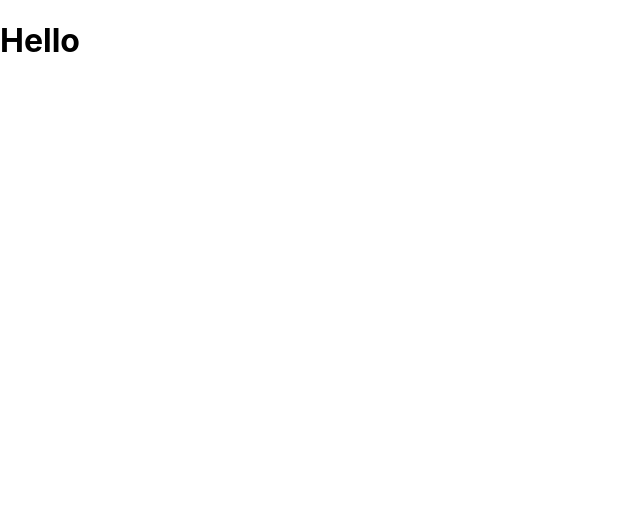
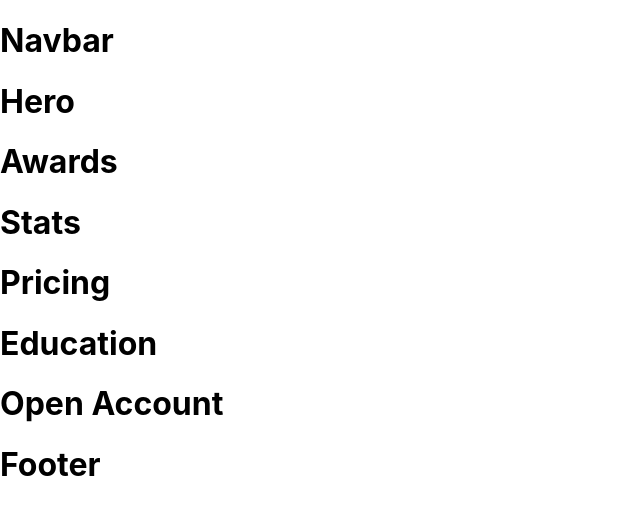
Before and after one commit to Shweta7227/Stock-Trading-webapp, a React app in the folder frontend/: page / in a window 1280 px wide. Shown: the whole page, without its empty margins (0-640 px from the left). Built offline with nearby package versions, Linux system fonts and the light colour scheme.

Commit message:
biolerplate code is added

```diff
--- a/frontend/public/index.html
+++ b/frontend/public/index.html
@@ -4,7 +4,7 @@
     <meta charset="utf-8" />
     <meta name="viewport" content="width=device-width, initial-scale=1" />
     <link rel="manifest" href="%PUBLIC_URL%/manifest.json" />
-    <title>React App</title>
+    <title> App</title>
   </head>
   <body>
     <noscript>You need to enable JavaScript to run this app.</noscript>
--- a/frontend/src/index.js
+++ b/frontend/src/index.js
@@ -1,13 +1,13 @@
 import React from 'react';
 import ReactDOM from 'react-dom/client';
 import './index.css';
-
+import HomePage from './landing_page/home/HomePage';
 
 const root = ReactDOM.createRoot(document.getElementById('root'));
 root.render(
   <React.StrictMode>
     <div>
-      <h1>Hello</h1>
+      <HomePage />
     </div>
   </React.StrictMode>
 );
--- a/frontend/src/landing_page/Footer.js
+++ b/frontend/src/landing_page/Footer.js
@@ -0,0 +1,9 @@
+import React from 'react';
+
+function Footer() {
+    return (
+        <h1>Footer</h1>
+     );
+}
+
+export default Footer;
--- /dev/null
+++ b/frontend/src/landing_page/Navbar.js
@@ -0,0 +1,9 @@
+import React from 'react';
+
+function Navbar() {
+    return (
+    <h1>Navbar</h1>
+    );
+}
+
+export default Navbar;
--- a/frontend/src/landing_page/OpenAccount.js
+++ b/frontend/src/landing_page/OpenAccount.js
@@ -0,0 +1,9 @@
+import React from 'react';
+
+function OpenAccount() {
+    return (
+        <h1>Open Account</h1>
+     );
+}
+
+export default OpenAccount;
--- a/frontend/src/landing_page/home/Awards.js
+++ b/frontend/src/landing_page/home/Awards.js
@@ -0,0 +1,8 @@
+import React from 'react';
+function Awards() {
+    return (
+        <h1>Awards</h1>
+     );
+}
+
+export default Awards;
--- a/frontend/src/landing_page/home/Education.js
+++ b/frontend/src/landing_page/home/Education.js
@@ -0,0 +1,8 @@
+import React from 'react';
+function Education() {
+    return (
+        <h1>Education</h1>
+     );
+}
+
+export default Education;
--- a/frontend/src/landing_page/home/Hero.js
+++ b/frontend/src/landing_page/home/Hero.js
@@ -0,0 +1,9 @@
+import React from 'react';
+
+function Hero() {
+    return (
+    <h1>Hero</h1>
+);
+}
+
+export default Hero;
--- a/frontend/src/landing_page/home/HomePage.js
+++ b/frontend/src/landing_page/home/HomePage.js
@@ -0,0 +1,26 @@
+import React from 'react';
+import Nabar from '../Navbar';
+import Hero from './Hero';
+import Awards from './Awards';
+import Pricing from './Pricing';
+import Stats from './Stats';
+import Education from './Education';
+import OpenAccount from '../OpenAccount';
+import Footer from '../Footer';
+
+function HomePage() {
+    return (
+        <>
+        <Nabar />
+        <Hero />
+        <Awards />
+        <Stats />
+        <Pricing />
+        <Education />
+        <OpenAccount />
+        <Footer/>
+        </>
+     );
+}
+
+export default HomePage;
--- a/frontend/src/landing_page/home/Pricing.js
+++ b/frontend/src/landing_page/home/Pricing.js
@@ -0,0 +1,9 @@
+import React from 'react';
+
+function Pricing() {
+    return (
+    <h1>Pricing</h1>
+    );
+}
+
+export default Pricing;
--- a/frontend/src/landing_page/home/Stats.js
+++ b/frontend/src/landing_page/home/Stats.js
@@ -0,0 +1,9 @@
+import React from 'react';
+
+function Stats() {
+    return (
+    <h1>Stats</h1>
+);
+}
+
+export default Stats;
```
Also changed, not shown: frontend/src/landing_page/home/Navbar.js (deleted).
